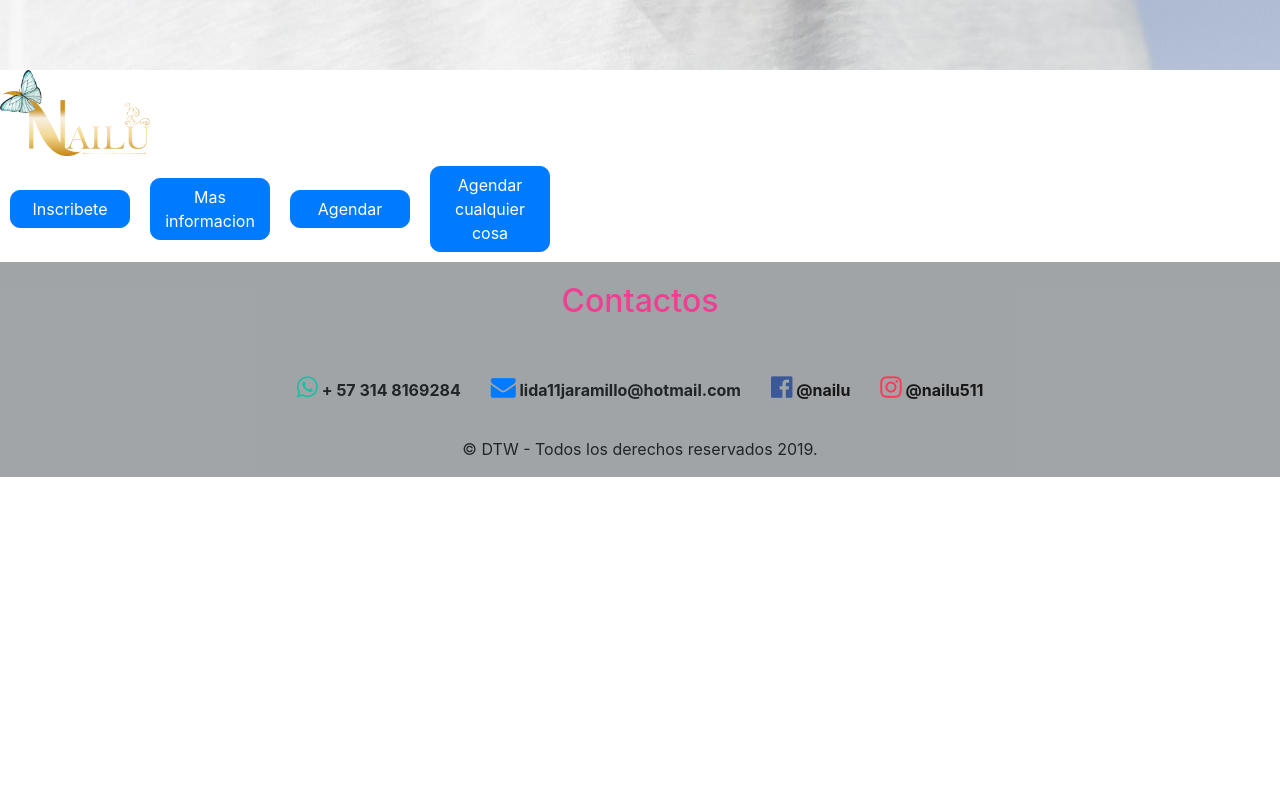
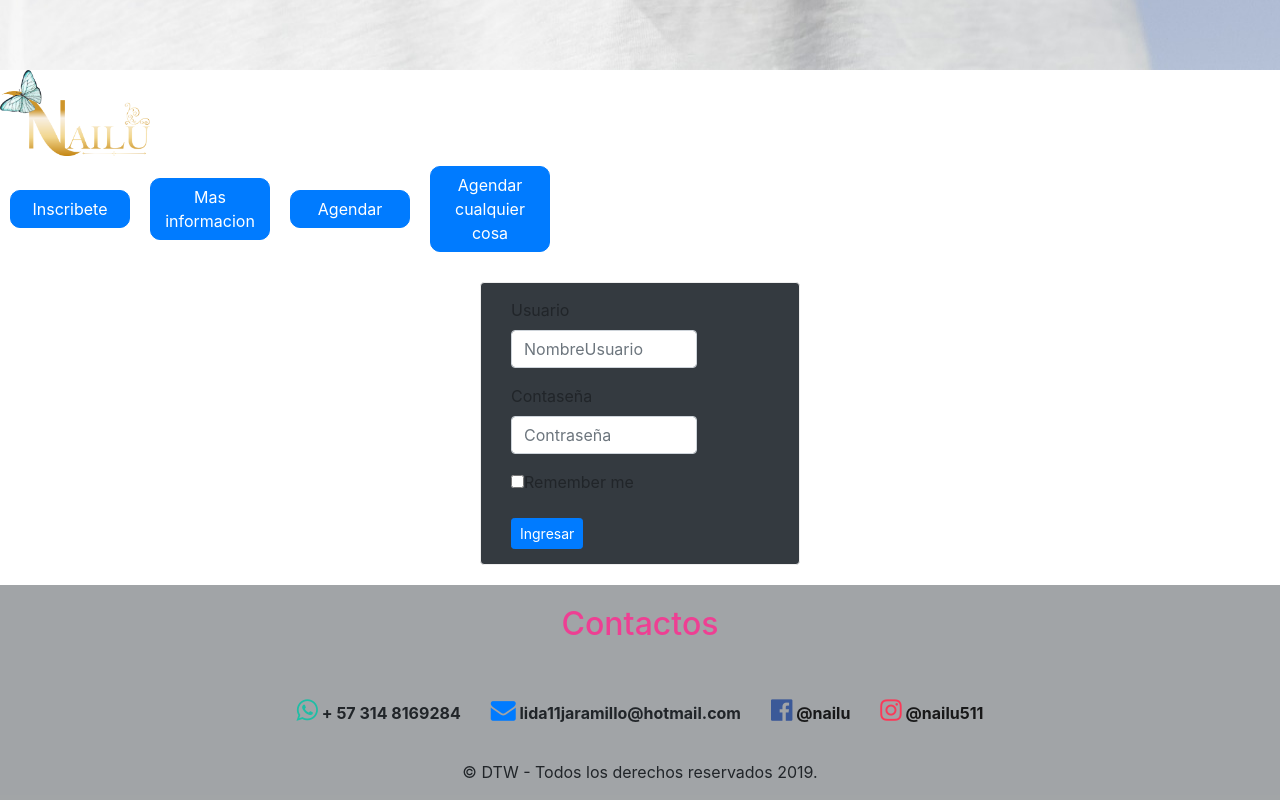
Before and after one commit to Angel10050/nailu_project, a React (Create React App) app: page / in a window 1280 px wide. Shown: the part 730-1530 px from the top of the page. Before the commit the page ends 1207 px from the top, so only its background shows below. Built offline with nearby package versions, Linux system fonts and the light colour scheme; no server answers.

Commit message:
first part of login

```diff
--- a/src/App.js
+++ b/src/App.js
@@ -8,6 +8,7 @@ import Logo from './Components/logo/Logo'
 import Hero from './Components/heroComponent/Hero'
 import heroImage from './Components/heroComponent/hands-1751637_1280.jpg'
 import Footer from './Components/Footer/Footer'
+import Login from './Login/loginUser'
 
 class App extends React.Component {
   componentDidMount() {
@@ -37,6 +38,7 @@ class App extends React.Component {
             nameBtn="Agendar cualquier cosa"
             callback={this.handlerClick}
           />
+          <Login />
           <Footer />
         </div>
       </>
--- /dev/null
+++ b/src/Login/loginUser.js
@@ -0,0 +1,63 @@
+import React from 'react'
+
+import '../Login/styleLogin.css'
+
+function Login() {
+  return (
+    <div className="container">
+      <div className="row">
+        <div className="login-wrap">
+          <form className="form-horizontal" role="form">
+            <div className="form-group">
+              <label for="inputEmail3" className="col-sm-3 control-label">
+                Usuario
+              </label>
+              <div className="col-sm-9">
+                <input
+                  type="email"
+                  className="form-control"
+                  id="inputUser"
+                  placeholder="NombreUsuario"
+                  required
+                ></input>
+              </div>
+            </div>
+            <div className="form-group">
+              <label for="inputPassword3" className="col-sm-3 control-label">
+                Contaseña
+              </label>
+              <div className="col-sm-9">
+                <input
+                  type="password"
+                  className="form-control"
+                  id="inputPsw"
+                  placeholder="Contraseña"
+                  required
+                ></input>
+              </div>
+            </div>
+            <div className="form-group">
+              <div className="col-sm-offset-3 col-sm-9">
+                <div className="checkbox">
+                  <label>
+                    <input type="checkbox"></input>
+                    Remember me
+                  </label>
+                </div>
+              </div>
+            </div>
+            <div className="form-group last">
+              <div className="col-sm-offset-3 col-sm-9">
+                <button type="submit" className="btn btn-primary btn-sm">
+                  Ingresar
+                </button>
+              </div>
+            </div>
+          </form>
+        </div>
+      </div>
+    </div>
+  )
+}
+
+export default Login
--- /dev/null
+++ b/src/Login/styleLogin.css
@@ -0,0 +1,16 @@
+.container {
+  display: flex;
+  justify-content: center;
+}
+.login-wrap {
+  width: 320px;
+  margin: 20px;
+  border: 1px solid #eee;
+  padding: 15px;
+  background: #343a40;
+  border-radius: 4px;
+}
+
+.form-group.last {
+  margin-bottom: 0px;
+}
```
